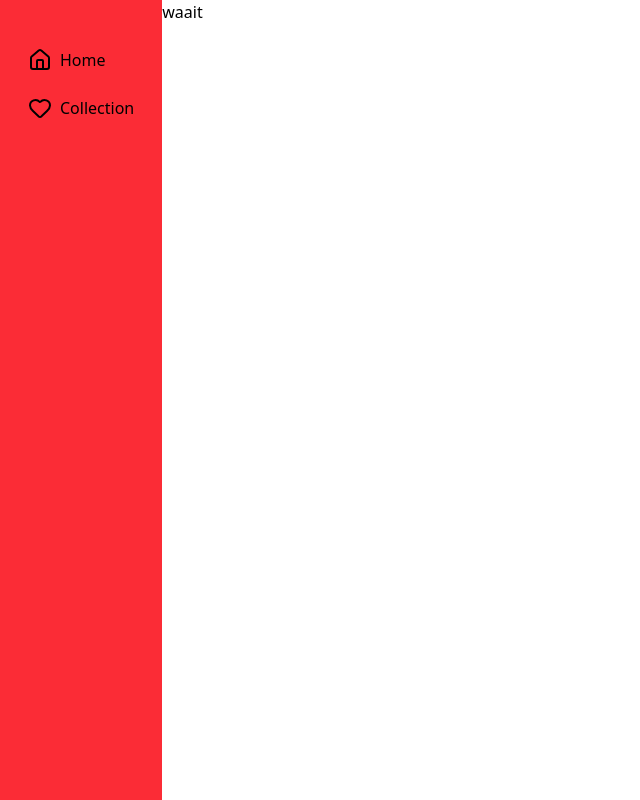
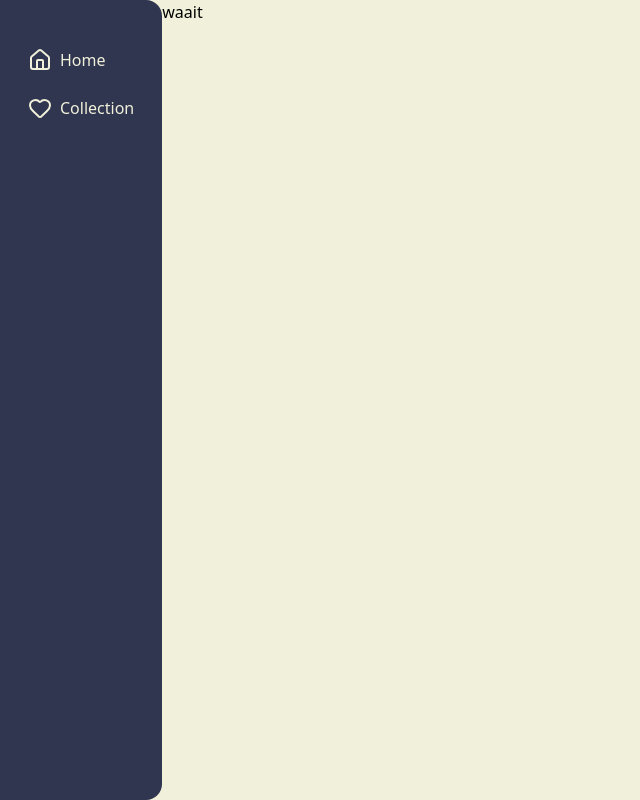
Before and after one commit to PRATIKGRX/media-search, a Next.js app: page /photo/1 in a window 1280 px wide. Shown: the whole page, without its empty margins (0-640 px from the left). Built offline with nearby package versions, Linux system fonts and the light colour scheme.

Commit message:
animating UI phase 1

```diff
--- a/app/layout.js
+++ b/app/layout.js
@@ -2,15 +2,8 @@ import { Geist, Geist_Mono } from "next/font/google";
 import "./globals.css";
 import Providers from "./provider";
 import SideBar from "@/src/components/SideBar";
-const geistSans = Geist({
-  variable: "--font-geist-sans",
-  subsets: ["latin"],
-});
+import { LayoutGroup } from "framer-motion";
 
-const geistMono = Geist_Mono({
-  variable: "--font-geist-mono",
-  subsets: ["latin"],
-});
 
 export const metadata = {
   title: "Media Search",
@@ -21,12 +14,15 @@ export default function RootLayout({ children }) {
   return (
     <html lang="en">
       <body
-        className={`${geistSans.variable} ${geistMono.variable} antialiased`}
+        className={`bg-[#F0F0DB]`}
       >
         <Providers>
           <div className="sm:flex w-screen">
-            <div className="fixed sm:static bottom-0 left-0 right-0"><SideBar/></div>
-            <div className="max-h-screen overflow-auto flex-1">
+            <div className="fixed sm:static bottom-0 left-0 right-0">
+              <LayoutGroup>
+                <SideBar />
+              </LayoutGroup></div>
+            <div className="max-h-screen overflow-auto flex-1 ">
               {children}
             </div>
           </div>
--- a/app/page.jsx
+++ b/app/page.jsx
@@ -3,6 +3,7 @@ import { useEffect, useState, useRef } from 'react';
 import { useDispatch, useSelector } from 'react-redux';
 import { fetchMedia, setQuery, setActiveTab } from '@/src/store/features/searchSlice';
 import React from 'react'
+import { motion } from 'framer-motion';
 import ResultCard from '@/src/components/ResultCard';
 import Masonry from "react-masonry-css";
 import Header from '@/src/components/Header';
@@ -57,6 +58,7 @@ const page = () => {
       <Header activeTab={activeTab} setActiveTab={setActiveTab} setPageCount={setPageCount} handleSearch={handleSearch} search={search} setSearch={setSearch} setSuggestion={setSuggestion} suggestion={suggestion} />
       {loading && <div className='w-full flex justify-center'><span className="inline-block w-12 h-12 border-[5px] border-black border-b-transparent rounded-full animate-spin"></span>
       </div>}
+
         <Masonry
           breakpointCols={breakpointColumnsObj}
           className="flex gap-4"
@@ -66,6 +68,7 @@ const page = () => {
             <ResultCard key={index} data={item} />
           ))}
         </Masonry>
+
       <div ref={observerRef}><div className='w-full flex justify-center'><span className="inline-block w-12 h-12 border-[5px] border-black border-b-transparent rounded-full animate-spin"></span>
       </div></div>
     </div>
--- a/app/photo/[id]/page.jsx
+++ b/app/photo/[id]/page.jsx
@@ -60,7 +60,7 @@ const page = () => {
         columnClassName="flex flex-col gap-4"
       >
         {moreLikeThis.map((item, index) => (
-          <ResultCard key={index} data={item} />
+          <ResultCard key={`morevideo-${index}`} data={item} />
         ))}
       </Masonry>
     </div>
--- a/app/video/[id]/page.jsx
+++ b/app/video/[id]/page.jsx
@@ -59,7 +59,7 @@ const page = () => {
                 columnClassName="flex flex-col gap-4"
             >
                 {moreLikeThis.map((item, index) => (
-                    <ResultCard key={index} data={item} />
+                    <ResultCard key={`more-${index}`} data={item} />
                 ))}
             </Masonry>
 
--- a/src/components/ResultCard.jsx
+++ b/src/components/ResultCard.jsx
@@ -1,6 +1,7 @@
 import Link from "next/link"
 import { useSelector } from "react-redux"
 import { useEffect, useRef, useState } from "react";
+import {motion} from 'framer-motion';
 const ResultCard = ({ data }) => {
     const activeTab = useSelector((state) => state.search.activeTab);
     const routeMap = {
@@ -38,14 +39,14 @@ const ResultCard = ({ data }) => {
 
     return (
         <Link href={href} className="row-span-1">
-            <div className="flex flex-col w-full" onMouseEnter={startPreview} onMouseLeave={stopPreview}>
+            <motion.div initial={{opacity:0,y:-10}} animate={{opacity:1,y:0}} className="flex flex-col w-full" onMouseEnter={startPreview} onMouseLeave={stopPreview}>
                 <div>
                     <img src={currentImg} className="object-cover object-center w-full" alt={data.title} />
                 </div>
                 <div>
                     <p>{data.thumb_description}</p>
                 </div>
-            </div>
+            </motion.div>
         </Link>
     )
 }
--- a/src/components/SideBar.jsx
+++ b/src/components/SideBar.jsx
@@ -2,35 +2,60 @@
 import { House, Heart } from "lucide-react";
 import Link from "next/link";
 import { motion } from "framer-motion";
-import { useState } from "react";
 import { usePathname } from "next/navigation";
+const ActiveIndicator = () => (
+    <motion.div className="absolute inset-0 border-[#E1D9BC] border-2 rounded-2xl"
+        initial={{ opacity: 0 }}
+        animate={{ opacity: 1 }}
+        transition={{
+            opacity: { duration: 0.2 } ,
+            type: "spring",
+            stiffness: 400,
+            damping: 30,
+        }}
+        layoutId="sideBarIndicator">
+    </motion.div>
+);
 const SideBar = () => {
     const pathname = usePathname();
-    const isHome = pathname === '/';
-    const isCollection = pathname === '/collection';
-    const [active, setActive] = useState("Home");
     return (
-        <div>
-            <nav className="sm:h-screen flex items-center justify-center sm:items-start h-12 px-5 py-10 bg-red-500">
+        <motion.div variants={{
+            hidden: { x: -100 },
+            visible: {
+                x: 0,
+                transition: {
+                    staggerChildren: 0.6,
+                    delayChildren: 0.2,
+                    duration: 0.6
+                }
+            }
+        }} initial="hidden" animate="visible">
+            <nav className="sm:h-screen flex items-center justify-center sm:items-start h-12 px-5 py-10 bg-[#30364F] text-[#F0F0DB] rounded-r-2xl">
                 <div className="flex sm:flex-col justify-center sm:justify-start gap-2">
-                    <Link href={'/'} onClick={() => setActive("Home")}>
-                        <div className="relative flex gap-2 items-center p-2 text-black cursor-pointer">
-                            {isHome && (
-                                <motion.div className="absolute inset-0 bg-white" layoutId="test">
-
-                                </motion.div>
-                            )}<House className="relative z-10" /><span className="relative z-10 ">Home</span></div>
+                    <Link href={'/'}>
+                        <motion.div variants={{
+                            hidden: { scale: 0.5, opacity: 0 },
+                            visible: {
+                                scale: 1,
+                                opacity: 1,
+                                transition: { duration: 0.4 }
+                            }
+                        }} className="relative flex gap-2 items-center p-2 cursor-pointer ">
+                             {pathname === "/" && <ActiveIndicator />}<House className="relative z-10" /><span className="relative z-10 ">Home</span></motion.div>
                     </Link>
-                    <Link href={'/collection'} onClick={() => setActive("Collection")}>
-                        <div className="relative flex gap-2 items-center p-2 text-black cursor-pointer">{isCollection && (
-                            <motion.div className="absolute inset-0 bg-white" layoutId="test">
-
-                            </motion.div>
-                        )} <Heart className="relative z-10" /><span className="relative z-10" >Collection</span></div>
+                    <Link href={'/collection'} >
+                        <motion.div variants={{
+                            hidden: { scale: 0.5, opacity: 0 },
+                            visible: {
+                                scale: 1,
+                                opacity: 1,
+                                transition: { duration: 0.4 }
+                            }
+                        }} className="relative flex gap-2 items-center p-2  cursor-pointer"> {pathname === "/collection" && <ActiveIndicator />} <Heart className="relative z-10" /><span className="relative z-10" >Collection</span></motion.div>
                     </Link>
                 </div>
             </nav>
-        </div>
+        </motion.div>
     )
 }
 
```
Also changed, not shown: src/components/Header.jsx (+59 -26 lines). Lines whose indentation alone changed are shown as unchanged.
